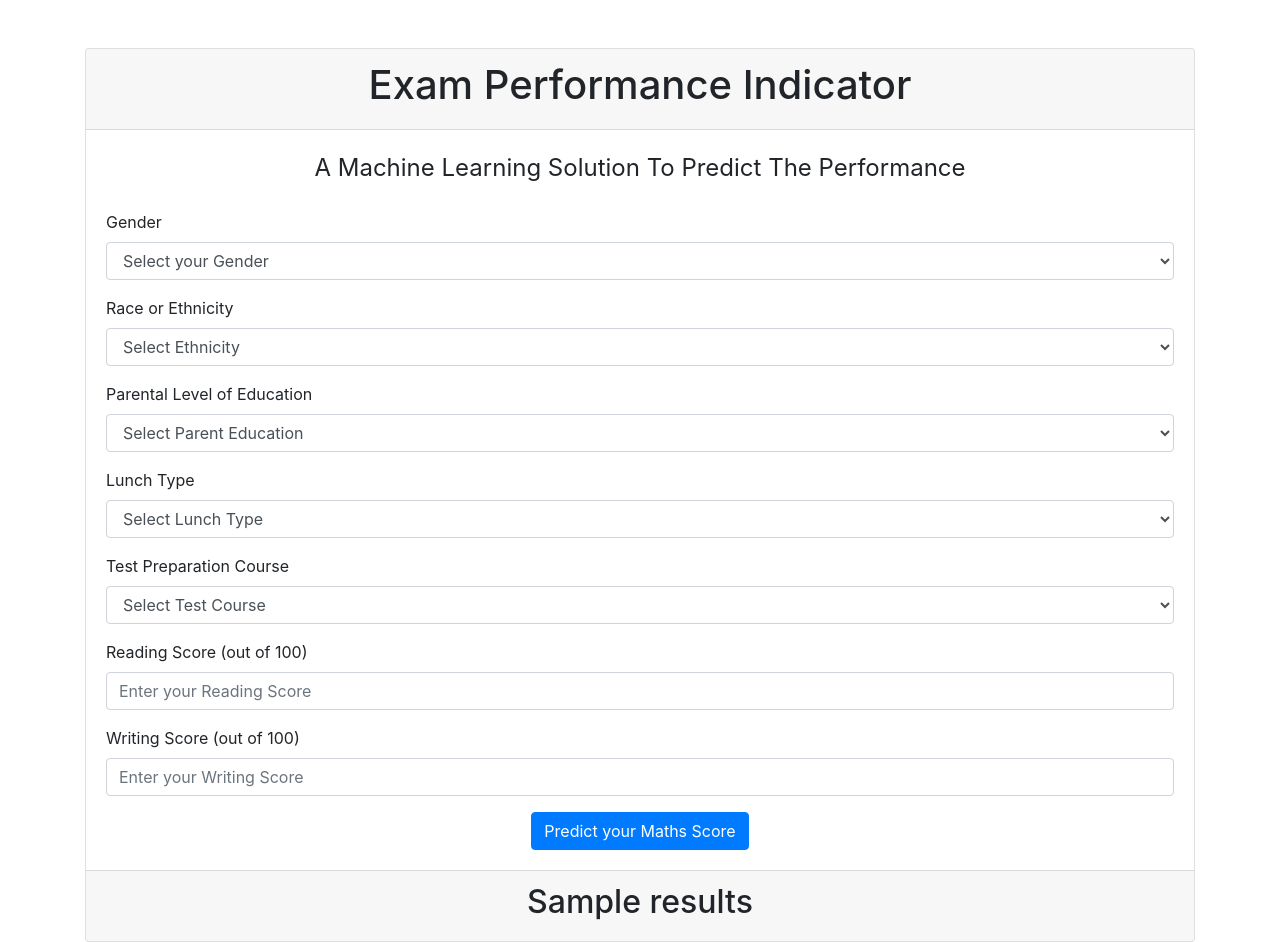
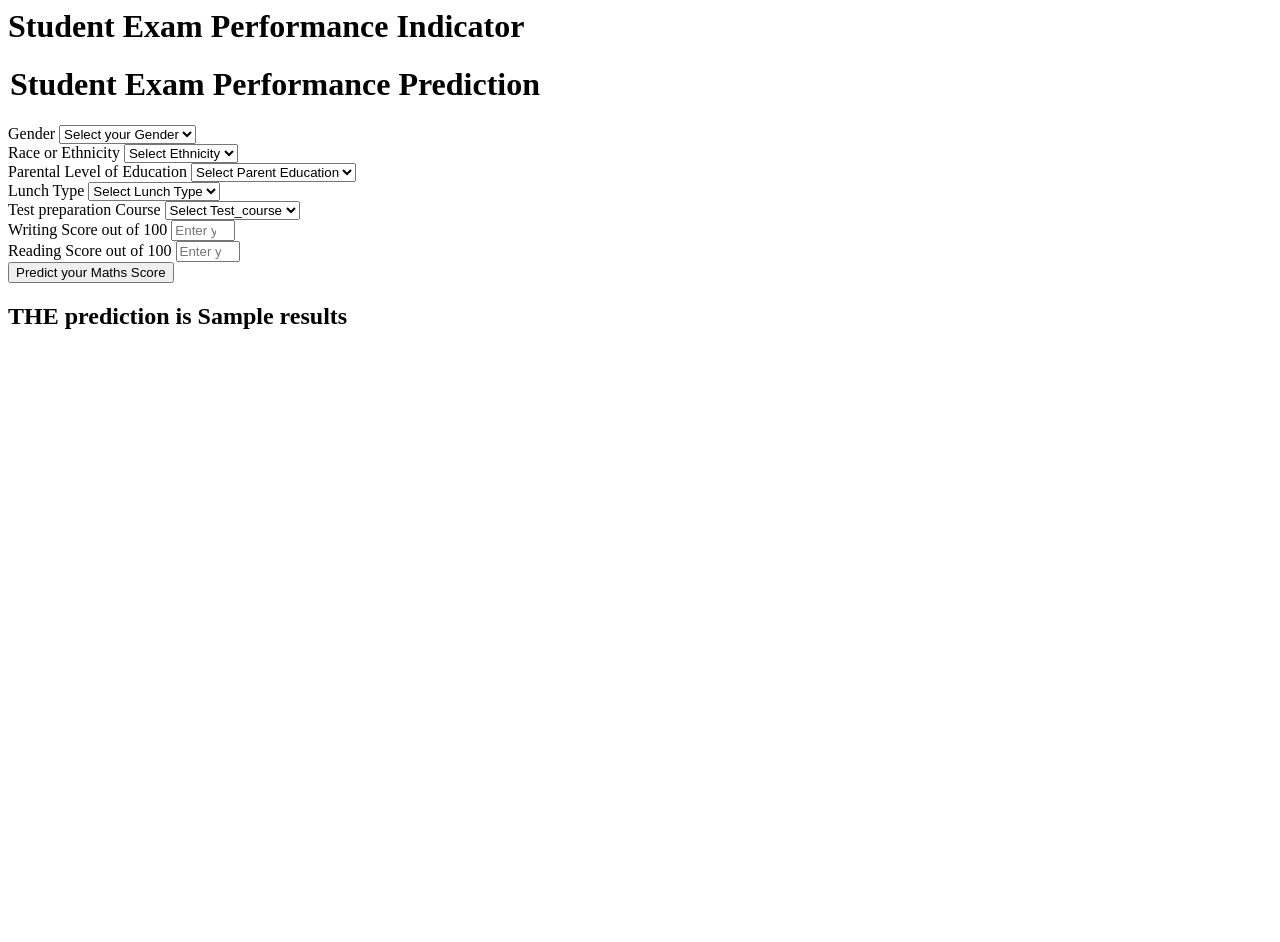
Before and after one commit to amanknoldus/azure-ml-demo, a Flask app: template templates/home.html in a window 1280 px wide. After the commit the page ends 329 px from the top, so only its background shows below. Run offline with Flask 3, Linux system fonts and the light colour scheme; the template is opened without the code that fills it: most values are stand-ins (such as "Sample title", 1, 10 or a date in 2020); some libraries are stand-ins or nearby versions.

Commit message:
test-revert-changes

```diff
--- a/app.py
+++ b/app.py
@@ -1,47 +1,42 @@
-from flask import Flask, request, render_template
-from src.pipeline.predict_pipeline import CustomData, PredictPipeline
+from flask import Flask,request,render_template
+import numpy as np
+import pandas as pd
 
-application = Flask(__name__)
-app = application
+from sklearn.preprocessing import StandardScaler
+from src.pipeline.predict_pipeline import CustomData,PredictPipeline
 
+application=Flask(__name__)
+
+app=application
+
+## Route for a home page
 
 @app.route('/')
 def index():
     return render_template('index.html')
 
-
-@app.route('/predictdata', methods=['GET', 'POST'])
+@app.route('/predictdata',methods=['GET','POST'])
 def predict_datapoint():
-    if request.method == 'GET':
+    if request.method=='GET':
         return render_template('home.html')
     else:
-        try:
-            # Gather data from the form
-            data = CustomData(
-                gender=request.form.get('gender'),
-                race_ethnicity=request.form.get('ethnicity'),
-                parental_level_of_education=request.form.get('parental_level_of_education'),
-                lunch=request.form.get('lunch'),  # Added lunch field
-                test_preparation_course=request.form.get('test_preparation_course'),
-                reading_score=float(request.form.get('reading_score')),
-                writing_score=float(request.form.get('writing_score'))
-            )
+        data=CustomData(
+            gender=request.form.get('gender'),
+            race_ethnicity=request.form.get('ethnicity'),
+            parental_level_of_education=request.form.get('parental_level_of_education'),
+            lunch=request.form.get('lunch'),
+            test_preparation_course=request.form.get('test_preparation_course'),
+            reading_score=float(request.form.get('writing_score')),
+            writing_score=float(request.form.get('reading_score')))
 
-            # Convert data to DataFrame
-            pred_df = data.get_data_as_data_frame()
-            # print(pred_df)
+        pred_df=data.get_data_as_data_frame()
+        print(pred_df)
 
-            # Make prediction
-            predict_pipeline = PredictPipeline()
-            results = predict_pipeline.predict(pred_df)
-
-            # Render result on the home page
-            return render_template('home.html', results=results[0])
-
-        except Exception as e:
-            # Handle any errors that occur during prediction
-            return render_template('home.html', error=str(e))
+        predict_pipeline=PredictPipeline()
+        results=predict_pipeline.predict(pred_df)
+        return render_template('home.html',results=results[0])
 
 
-if __name__ == "__main__":
-    app.run(host="0.0.0.0", port=8080, debug=True)
+
+if __name__=="__main__":
+    app.run(host="0.0.0.0",port=80)
--- a/templates/home.html
+++ b/templates/home.html
@@ -1,97 +1,111 @@
-<!DOCTYPE html>
-<html lang="en">
+<html>
+<body>
+    <div class="login">
+       <h1>Student Exam Performance Indicator</h1>
 
-<head>
-    <meta charset="UTF-8">
-    <meta name="viewport" content="width=device-width, initial-scale=1.0">
-    <title>Student Exam Performance Indicator</title>
-    <link rel="stylesheet" href="https://stackpath.bootstrapcdn.com/bootstrap/4.5.2/css/bootstrap.min.css">
-</head>
-
-<body>
-    <div class="container mt-5">
-        <div class="card">
-            <div class="card-header text-center">
-                <h1>Exam Performance Indicator</h1>
-            </div>
-            <div class="card-body">
        <form action="{{ url_for('predict_datapoint')}}" method="post">
-                    <fieldset>
-                        <legend class="text-center mb-4">A Machine Learning Solution To Predict The Performance</legend>
-
-                        <div class="form-group">
-                            <label for="gender">Gender</label>
-                            <select class="form-control" name="gender" id="gender" required>
-                                <option selected disabled value="">Select your Gender</option>
-                                <option value="male">Male</option>
-                                <option value="female">Female</option>
+        <h1>
+            <legend>Student Exam Performance Prediction</legend>
+        </h1>
+        <div class="mb-3">
+            <label class="form-label">Gender</label>
+            <select class="form-control" name="gender" placeholder="Enter you Gender" required>
+                <option class="placeholder" selected disabled value="">Select your Gender</option>
+                <option value="male">
+                    Male
+                </option>
+                <option value="female">
+                    Female
+                </option>
             </select>
         </div>
-
-                        <div class="form-group">
-                            <label for="ethnicity">Race or Ethnicity</label>
-                            <select class="form-control" name="ethnicity" id="ethnicity" required>
-                                <option selected disabled value="">Select Ethnicity</option>
-                                <option value="group A">Group A</option>
-                                <option value="group B">Group B</option>
-                                <option value="group C">Group C</option>
-                                <option value="group D">Group D</option>
-                                <option value="group E">Group E</option>
+        <div class="mb-3">
+            <label class="form-label">Race or Ethnicity</label>
+            <select class="form-control" name="ethnicity" placeholder="Enter you ethnicity" required>
+                <option class="placeholder" selected disabled value="">Select Ethnicity</option>
+                <option value="group A">
+                    Group A
+                </option>
+                <option value="group B">
+                    Group B
+                </option>
+                <option value="group C">
+                    Group C
+                </option>
+                <option value="group D">
+                    Group D
+                </option>
+                <option value="group E">
+                    Group E
+                </option>
             </select>
         </div>
-
-                        <div class="form-group">
-                            <label for="parental_level_of_education">Parental Level of Education</label>
-                            <select class="form-control" name="parental_level_of_education" id="parental_level_of_education" required>
-                                <option selected disabled value="">Select Parent Education</option>
-                                <option value="associate's degree">Associate's Degree</option>
-                                <option value="bachelor's degree">Bachelor's Degree</option>
-                                <option value="high school">High School</option>
-                                <option value="master's degree">Master's Degree</option>
-                                <option value="some college">Some College</option>
-                                <option value="some high school">Some High School</option>
+        <div class="mb-3">
+            <label class="form-label">Parental Level of Education</label>
+            <select class="form-control" name="parental_level_of_education"
+                placeholder="Enter you Parent Education" required>
+                <option class="placeholder" selected disabled value="">Select Parent Education</option>
+                <option value="associate's degree">
+                    associate's degree
+                </option>
+                <option value="bachelor's degree">
+                    bachelor's degree
+                </option>
+                <option value="high school">
+                    high school
+                </option>
+                <option value="master's degree">
+                    master's degree
+                </option>
+                <option value="some college">
+                    some college
+                </option>
+                <option value="some high school">
+                    some high school
+                </option>
             </select>
         </div>
-
-                        <div class="form-group">
-                            <label for="lunch">Lunch Type</label>
-                            <select class="form-control" name="lunch" id="lunch" required>
-                                <option selected disabled value="">Select Lunch Type</option>
-                                <option value="free/reduced">Free/Reduced</option>
-                                <option value="standard">Standard</option>
+        <div class="mb-3">
+            <label class="form-label">Lunch Type</label>
+            <select class="form-control" name="lunch" placeholder="Enter you Lunch" required>
+                <option class="placeholder" selected disabled value="">Select Lunch Type</option>
+                <option value="free/reduced">
+                    free/reduced
+                </option>
+                <option value="standard">
+                    standard
+                </option>
             </select>
         </div>
-
-                        <div class="form-group">
-                            <label for="test_preparation_course">Test Preparation Course</label>
-                            <select class="form-control" name="test_preparation_course" id="test_preparation_course" required>
-                                <option selected disabled value="">Select Test Course</option>
-                                <option value="none">None</option>
-                                <option value="completed">Completed</option>
+        <div class="mb-3">
+            <label class="form-label">Test preparation Course</label>
+            <select class="form-control" name="test_preparation_course" placeholder="Enter you Course"
+                required>
+                <option class="placeholder" selected disabled value="">Select Test_course</option>
+                <option value="none">
+                    None
+                </option>
+                <option value="completed">
+                    Completed
+                </option>
             </select>
         </div>
-
-                        <div class="form-group">
-                            <label for="reading_score">Reading Score (out of 100)</label>
-                            <input class="form-control" type="number" name="reading_score" id="reading_score" placeholder="Enter your Reading Score" min="0" max="100" required>
+        <div class="mb-3">
+            <label class="form-label">Writing Score out of 100</label>
+            <input class="form-control" type="number" name="reading_score"
+                placeholder="Enter your Reading score" min='0' max='100' />
         </div>
-
-                        <div class="form-group">
-                            <label for="writing_score">Writing Score (out of 100)</label>
-                            <input class="form-control" type="number" name="writing_score" id="writing_score" placeholder="Enter your Writing Score" min="0" max="100" required>
+        <div class="mb-3">
+            <label class="form-label">Reading Score out of 100</label>
+            <input class="form-control" type="number" name="writing_score"
+                placeholder="Enter your Reading Score" min='0' max='100' />
         </div>
-
-                        <div class="text-center">
-                            <input class="btn btn-primary" type="submit" value="Predict your Maths Score">
+        <div class="mb-3">
+            <input class="btn btn-primary" type="submit" value="Predict your Maths Score" required />
         </div>
-                    </fieldset>
     </form>
-            </div>
-            <div class="card-footer text-center">
-                <h2>{{results}}</h2>
-            </div>
-        </div>
-    </div>
-</body>
-
+    <h2>
+       THE  prediction is {{results}}
+    </h2>
+   <body>
 </html>
```
Also changed, not shown: src/exception.py (+8 -8 lines), src/pipeline/predict_pipeline.py (+26 -18 lines), README.md. Lines whose indentation alone changed are shown as unchanged.
